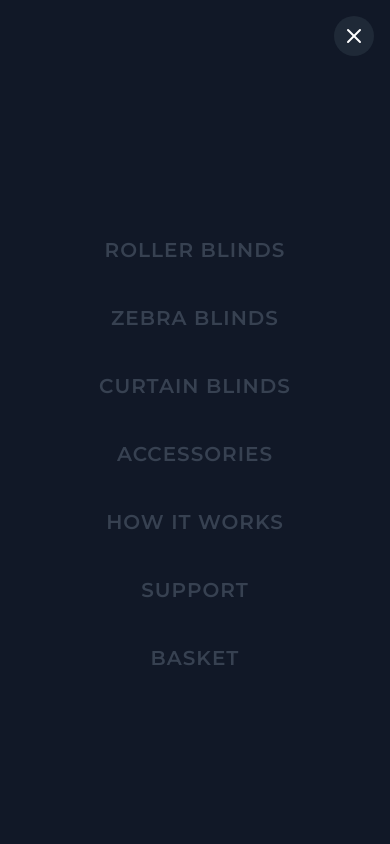
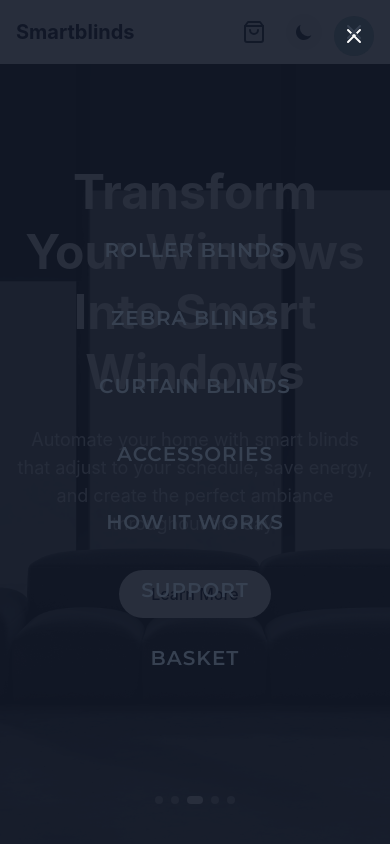
Before and after one commit to kraljic1/Smart-blinds-Bendzo, a React (Vite) app: page / in a window 390 px wide. Both pictures are taken after a click on the button "Open main menu". Shown: the top 844 px of the page. Built offline with nearby package versions, Linux system fonts and the light colour scheme.

Commit message:
Fix burger navigation menu

```diff
--- a/src/components/Header.tsx
+++ b/src/components/Header.tsx
@@ -2,7 +2,7 @@
 import { Link } from 'react-router-dom';
 import { useTheme } from '../hooks/useTheme';
 import { BasketIcon } from './Basket/BasketIcon';
-import { X } from 'lucide-react';
+import { X, Menu } from 'lucide-react';
 
 const Header: React.FC = () => {
   const { isDark, toggle } = useTheme();
@@ -90,43 +90,15 @@
               )}
             </button>
 
-            <div className="ml-3 sm:hidden">
+            <div className="ml-3 sm:hidden relative z-50">
               <button
                 onClick={toggleMenu}
-                className="inline-flex items-center justify-center p-2 rounded-md text-gray-700 dark:text-gray-200 hover:text-gray-900 dark:hover:text-white z-50"
+                className="inline-flex items-center justify-center p-2 rounded-md text-gray-700 dark:text-gray-200 hover:text-gray-900 dark:hover:text-white"
                 aria-expanded={isMenuOpen}
               >
-                <span className="sr-only">Open main menu</span>
-                <svg
-                  className={`${isMenuOpen ? 'hidden' : 'block'} h-6 w-6`}
-                  xmlns="http://www.w3.org/2000/svg"
-                  fill="none"
-                  viewBox="0 0 24 24"
-                  stroke="currentColor"
-                  aria-hidden="true"
-                >
-                  <path
-                    strokeLinecap="round"
-                    strokeLinejoin="round"
-                    strokeWidth="2"
-                    d="M4 6h16M4 12h16M4 18h16"
-                  />
-                </svg>
-                <svg
-                  className={`${isMenuOpen ? 'block' : 'hidden'} h-6 w-6`}
-                  xmlns="http://www.w3.org/2000/svg"
-                  fill="none"
-                  viewBox="0 0 24 24"
-                  stroke="currentColor"
-                  aria-hidden="true"
-                >
-                  <path
-                    strokeLinecap="round"
-                    strokeLinejoin="round"
-                    strokeWidth="2"
-                    d="M6 18L18 6M6 6l12 12"
-                  />
-                </svg>
+                <span className="sr-only">{isMenuOpen ? 'Close menu' : 'Open main menu'}</span>
+                <Menu className={`${isMenuOpen ? 'hidden' : 'block'} h-6 w-6`} />
+                <X className={`${isMenuOpen ? 'block' : 'hidden'} h-6 w-6`} />
               </button>
             </div>
           </div>
@@ -138,7 +110,7 @@
         <>
           {/* Completely opaque background overlay */}
           <div
-            className="fixed inset-0 bg-gray-900 dark:bg-gray-900 z-40"
+            className="fixed inset-0 bg-gray-900 bg-opacity-90 dark:bg-gray-900 z-40"
             onClick={handleCloseMenu}
           />
 
```
